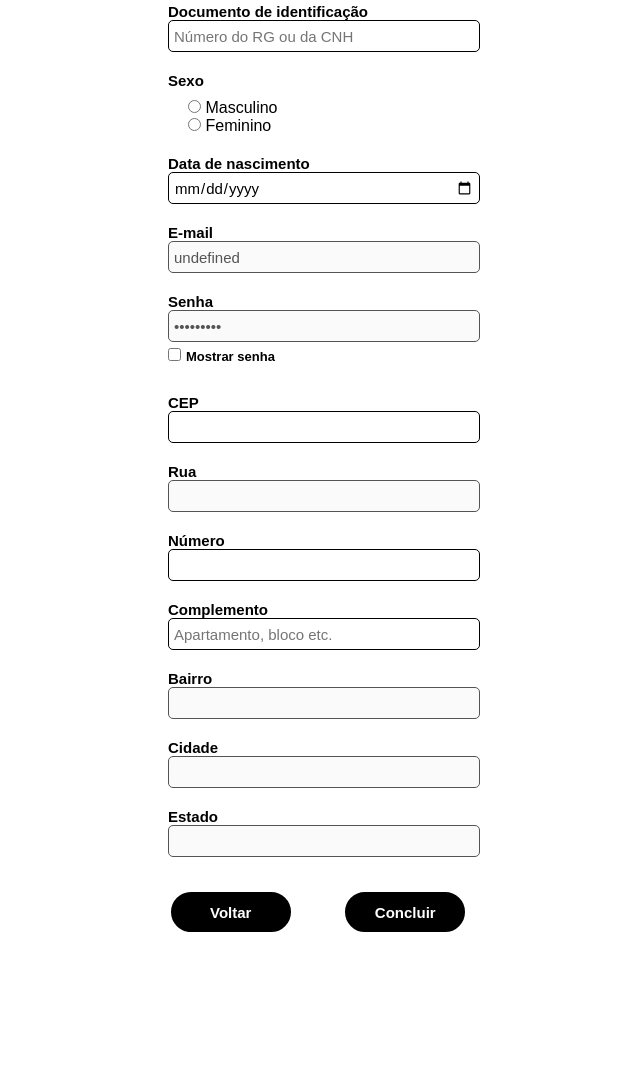
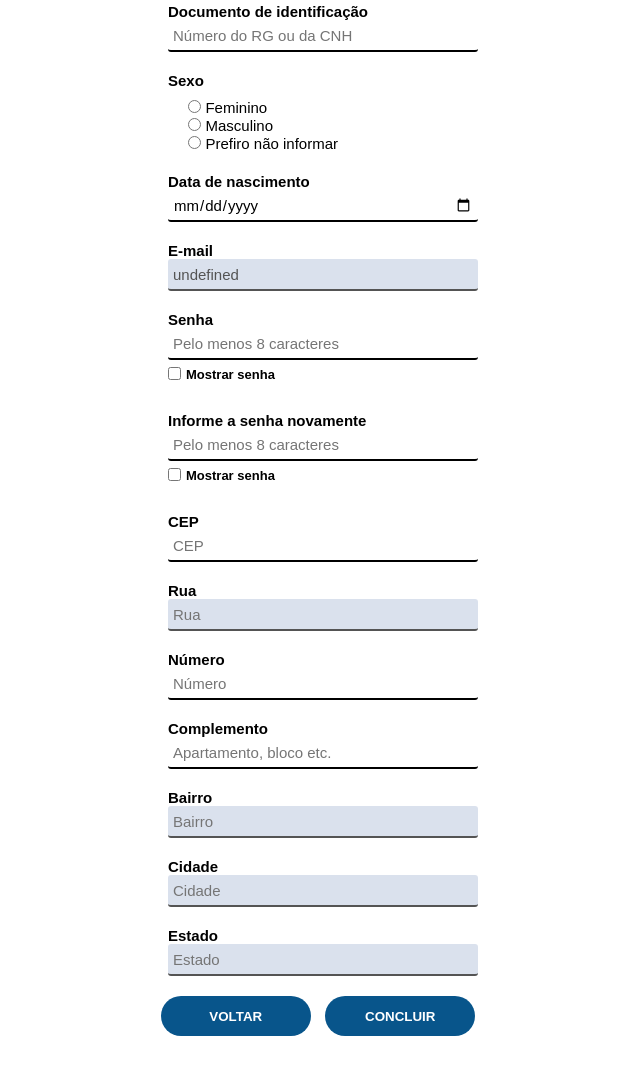
Before and after one commit to JacsonSilva/Projeto_E-commerce, a plain HTML site: page cadastro-etapa2.html in a window 1280 px wide. Shown: the part 307-1382 px from the top of the page, without its empty margins (322-962 px from the left). Before the commit the page ends 1264 px from the top, so only its background shows below. Drawn offline with nearby package versions, Linux system fonts and the light colour scheme.

Commit message:
Atualizações de estilo (CSS) e de funções (JS) no formulário Novo Cadastro

```diff
--- a/app/app.js
+++ b/app/app.js
@@ -56,7 +56,7 @@ function ocultarSenhaInformada() {
                 text: "As senhas não conferem. Tente novamente.",
                 icon: "error",
               });
-            senhaSegunda.value = "";
+              document.getElementById("senhaUsuarioSegunda").value = "";
         }
     }
 
@@ -98,8 +98,16 @@ function validarCpf(cpf) {
 		rev = 11 - (add % 11);
 		if (rev == 10 || rev == 11)
 			rev = 0;
-		if (rev != parseInt(cpf.charAt(9)))
-            return false;
+		if (rev != parseInt(cpf.charAt(9))) {
+
+            document.getElementById("cpfUsuario").value = "";
+
+            swal({
+                title: "Atenção!",
+                text: "CPF inválido. Tente novamente.",
+                icon: "error",
+            });
+        }
     // Valida 2o digito
 	add = 0;
 	for (i = 0; i < 10; i ++)
@@ -107,8 +115,16 @@ function validarCpf(cpf) {
 	    rev = 11 - (add % 11);
 	    if (rev == 10 || rev == 11)
 		    rev = 0;
-	    if (rev != parseInt(cpf.charAt(10)))
-            alert("Atenção! CPF inválido. Tente novamente");
+	    if (rev != parseInt(cpf.charAt(10))) {
+
+        document.getElementById("cpfUsuario").value = "";
+
+        swal({
+            title: "Atenção!",
+            text: "CPF inválido. Tente novamente.",
+            icon: "error",
+        });
+        }
 
 	return true;
 }
@@ -138,6 +154,10 @@ function validarCpf(cpf) {
                         icon: "error",
                       });
                     document.getElementById("cepUsuario").value = "";
+                    document.getElementById("ruaUsuario").value = "";
+                    document.getElementById("bairroUsuario").value = "";
+                    document.getElementById("cidadeUsuario").value = "";
+                    document.getElementById("estadoUsuario").value = "";
                 } else {
                     alert("Erro de requisição.");
                 }
@@ -192,17 +212,3 @@ function validarCpf(cpf) {
     }
 
     console.log(carregarEmail());
-
-// Função para armazenar senha informada na etapa 1 do formulário de cadastro
-
-    function salvarSenha() {
-        localStorage.senha = document.getElementById("senhaUsuario").value;
-    }
-
-    console.log(localStorage.senha);
-
-    function carregarSenha() {
-        document.getElementById("senhaUsuarioInformada").value = localStorage.senha;
-    }
-
-    console.log(carregarSenha());
--- a/cadastro-etapa2.html
+++ b/cadastro-etapa2.html
@@ -5,7 +5,7 @@
     <meta http-equiv="X-UA-Compatible" content="IE=edge">
     <meta name="viewport" content="width=device-width, initial-scale=1.0">
     <link rel="stylesheet" href="css/stylo.css"></li>
-    <title>Document</title>
+    <title>Conclua seu cadastro</title>
 </head>
 <body>
     <header>
@@ -39,19 +39,21 @@
 
             <div class="campoFormulario">
                 <label for="idUsuario">Documento de identificação</label><br>
-                <input type="text" placeholder="Número do RG ou da CNH" name="idUsuario" id="idUsuario"><br>
+                <input type="text" placeholder="Número do RG ou da CNH" required="" name="idUsuario" id="idUsuario"><br>
             </div>
 
             <p class="campoFormulario">Sexo</p>
                 <div class="selecaoFormulario">
                     <input type="radio" name="sexoUsuario" id="masculino" value="Masculino">
-                    <label for="masculino">Masculino</label><br>
+                    <label for="masculino">Feminino</label><br>
                     <input type="radio" name="sexoUsuario" id="feminino" value="Feminino">
-                    <label for="feminino">Feminino</label><br>
+                    <label for="feminino">Masculino</label><br>
+                    <input type="radio" name="sexoUsuario" id="naoInformado" value="Não informado">
+                    <label for="feminino">Prefiro não informar</label><br>
                 </div>
             <div class="campoFormulario">
                 <label for="nascimentoUsuario">Data de nascimento</label><br>
-                <input type="date"  name="nascimentoUsuario" id="nascimentoUsuario"><br>
+                <input type="date" required="" name="nascimentoUsuario" id="nascimentoUsuario"><br>
             </div>
 
             <div class="campoFormulario">
@@ -60,24 +62,30 @@
             </div>
 
             <div class="campoFormulario">
-                <label for="senhaUsuarioInformada">Senha</label><br>
-                <input type="password" disabled="disabled" name="senhaUsuarioInformada" id="senhaUsuarioInformada" onload="carregarSenha()"><br>
-                <input class="checkbox" type="checkbox" onclick="ocultarSenhaInformada()" id="mostrarSenha"><div style="font-size: small; position: relative; left: 18px; bottom: 10px">Mostrar senha</div>
+                <label for="senhaUsuario">Senha</label><br>
+                <input type="password" minlength="8" onblur="validarSenha()" placeholder="Pelo menos 8 caracteres" required="" name="senhaUsuario" id="senhaUsuario"><br>
+                <input class="checkbox" type="checkbox" onclick="ocultarSenha()" id="mostrarSenha"><div style="font-size: small; position: relative; left: 18px; bottom: 10px">Mostrar senha</div>
+            </div>
+
+            <div class="campoFormulario">
+                <label for="senhaUsuarioSegunda">Informe a senha novamente</label><br>
+                <input type="password" minlength="8" onblur="validarSegundaSenha()" placeholder="Pelo menos 8 caracteres" required="" name="senhaUsuarioSegunda" id="senhaUsuarioSegunda"><br>
+                <input class="checkbox" type="checkbox" onclick="ocultarSegundaSenha()" id="mostrarSenhaSegunda"><div style="font-size: small; position: relative; left: 18px; bottom: 10px">Mostrar senha</div>
             </div>
 
             <div class="campoFormulario">
                 <label for="cepUsuario">CEP</label><br>
-                <input type="text" name="cepUsuario" id="cepUsuario"><br>
+                <input type="text" placeholder="CEP" required="" name="cepUsuario" id="cepUsuario"><br>
             </div>
 
             <div class="campoFormulario">
                 <label for="ruaUsuario">Rua</label><br>
-                <input type="text" disabled="disabled" name="ruaUsuario" id="ruaUsuario"><br>
+                <input type="text" placeholder="Rua" disabled="disabled" name="ruaUsuario" id="ruaUsuario"><br>
             </div>
 
             <div class="campoFormulario">
                 <label for="nEndUsuario">Número</label><br>
-                <input type="text" name="nEndUsuario" id="nEndUsuario"><br>
+                <input type="text" placeholder="Número" placeholder="Número" required="" name="nEndUsuario" id="nEndUsuario"><br>
             </div>
 
             <div class="campoFormulario">
@@ -87,17 +95,17 @@
 
             <div class="campoFormulario">
                 <label for="bairroUsuario">Bairro</label><br>
-                <input type="text" disabled="disabled" name="bairroUsuario" id="bairroUsuario"><br>
+                <input type="text" placeholder="Bairro" disabled="disabled" name="bairroUsuario" id="bairroUsuario"><br>
             </div>
 
             <div class="campoFormulario">
                 <label for="cidadeUsuario">Cidade</label><br>
-                <input type="text" disabled="disabled" name="cidadeUsuario" id="cidadeUsuario"><br>
+                <input type="text" placeholder="Cidade" disabled="disabled" name="cidadeUsuario" id="cidadeUsuario"><br>
             </div>
 
             <div class="campoFormulario">
                 <label for="estadoUsuario">Estado</label><br>
-                <input type="text" disabled="disabled" name="estadoUsuario" id="estadoUsuario">
+                <input type="text" placeholder="Estado" disabled="disabled" name="estadoUsuario" id="estadoUsuario">
             </div>
         </div>
      </form>
--- a/css/login.css
+++ b/css/login.css
@@ -8,7 +8,7 @@
 }
 
 body{
-    background-image: url('//css/imagens/background2.jpg');
+    background-image: url('../css/imagens/background2.jpg');
     background-size: cover;
 
 }
--- a/css/stylo.css
+++ b/css/stylo.css
@@ -311,18 +311,46 @@ input {
 
 input[type="text"], input[type="email"], input[type="date"], input[type="password"] {
     padding: 5px;
-    border: solid 1px;
+    border: none;
+    border-bottom: solid 2px;
+    border-radius: 3px;
     width: 300px;
-    border-radius: 5px;
     height: 20px;
+}
+
+input[type="radio"]:hover {
+    transform: scale(1.2);
+    outline: none;
 }
 
 input:focus {
     outline: none;
-    border: solid 2px rgb(29, 15, 219);
+    border: solid 2px rgb(15, 15, 233);
+    box-shadow: 1px 1px 2px 1px;
+}
+
+input:focus:placeholder-shown {
+    outline: none;
+    border: solid 2px red;
+    box-shadow: 1px 1px 2px 1px;
+}
+
+input:disabled {
+    background-color: #2048912a;
+}
+
+input[type="radio"], input[type="checkbox"] {
+    box-shadow: none;
+}
+
+label {
+    margin-bottom: 7px;
+    font-size: 15px;
 }
 
 .tituloFormulario {
+    color: black;
+    font-family: helvetica;
     padding: 10px 30px;
     color: rgb(18, 42, 87);
     font-size: 28px;
@@ -343,16 +371,20 @@ input:focus {
 }
 
 .botaoFormulario {
-    width: 120px;
+    text-align: center;
+    text-transform: uppercase;
+    font-weight: bold;
+    border: none;
+    width: 150px;
     height: 40px;
-    border-radius: 30px;
-    border: solid black;
-    margin: 25px;
-    background-color: black;
-    color: #FFF;
-    font-weight: 700;
-    font-size: 15px;
-    text-align: center;
+    border-radius: 20px;
+    margin-top: 10px;
+    margin-bottom: 40px;
+    margin-left: 5px;
+    margin-right: 5px;
+    color: #ffff;
+    background-color: #08558b;
+    cursor: pointer;
 }
 
 .botaoFormulario:hover {
@@ -368,5 +400,5 @@ input:focus {
 
 .checkbox {
     position: relative;
-    top: 5px;
+    top: 6px;
 }
```
Also changed, not shown: cadastro-etapa1.html (+4 -15 lines).
